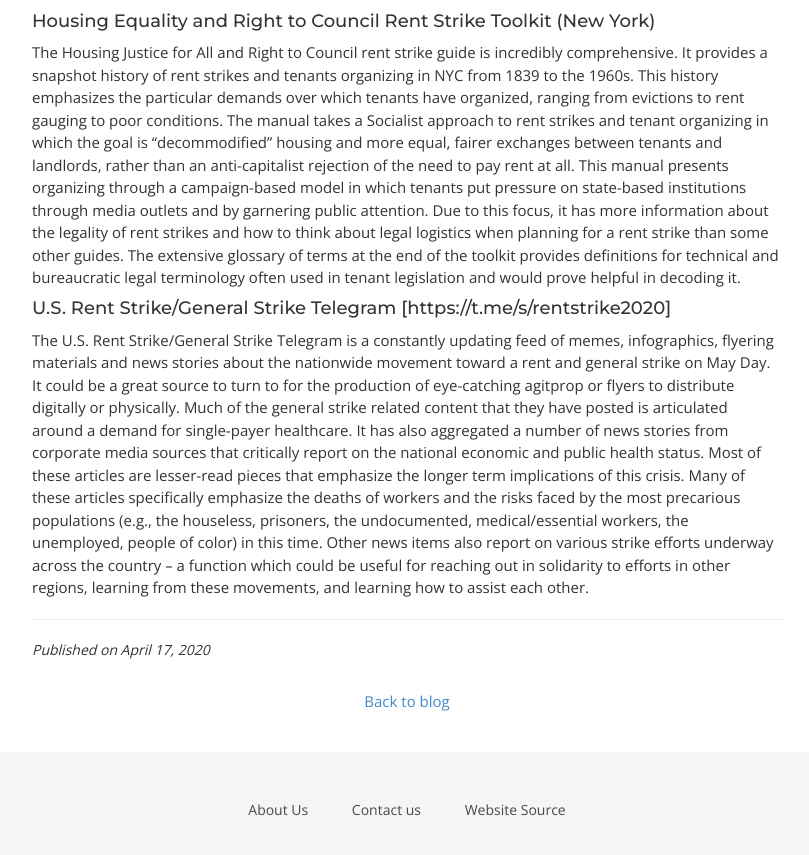
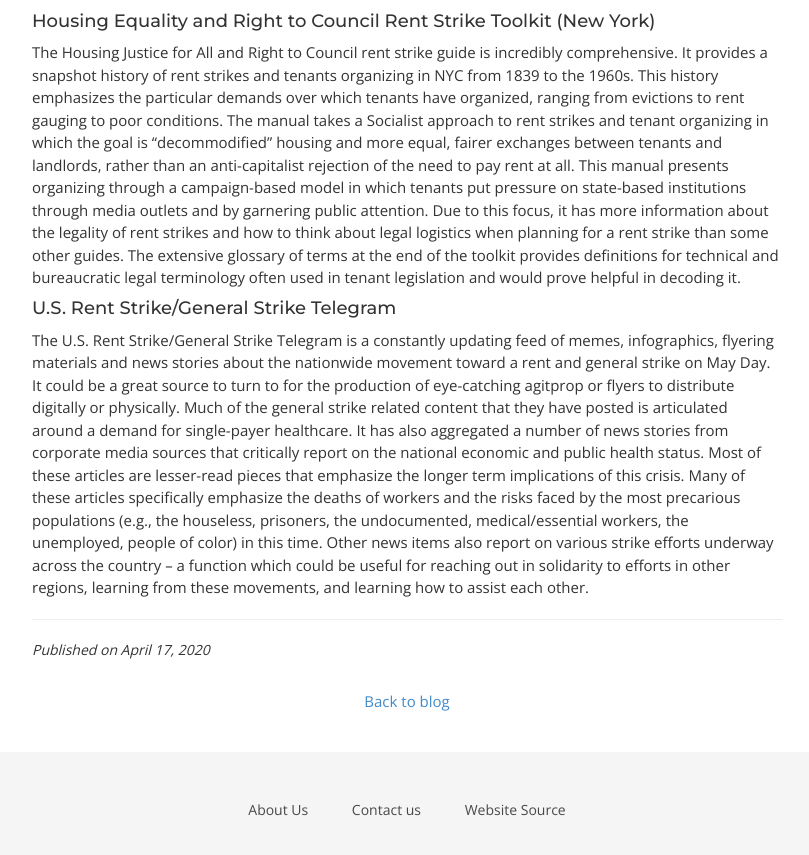
Before and after one commit to MACCNYC/maccnyc.github.io, a Jekyll site: the page built from _posts/2020-04-17-RentStrikeToolkits.md, in a window 1280 px wide and 900 px high, scrolled down 1202 px. Shown: the top 855 px of the window, without its empty margins (233-1042 px from the left). Built offline with Jekyll 4.4.1, drawn with Linux system fonts in a browser that asks for light colours; some web fonts are replaced; our own code applies the rules of GitHub Pages for plain Markdown files; some of the changed lines change nothing that is shown.

Commit message:
Update 2020-04-17-RentStrikeToolkits.md

```diff
--- a/_posts/2020-04-17-RentStrikeToolkits.md
+++ b/_posts/2020-04-17-RentStrikeToolkits.md
@@ -12,6 +12,7 @@
 # Rent Strike and Tenant Council Toolkits: An Overview
 
 
+
 #### “Why and How to Go On Rent Strike” – Montreal Counter Info FAQ:
 
 Unlike most toolkits, this FAQ doesn’t assume that the reasons to go on rent strike will be obvious to you or to your
@@ -20,6 +21,7 @@
 have costs to cover?” This FAQ will prepare you for discussions on the basic goals of a rent strike (in this case pressuring
 the government to institute a rent freeze), why it needs to be a collective direct action, and what the first steps might
 look like. Additional resources like sample letters for landlords can be found at Montreal Counter Info.
+
 
 
 
@@ -35,6 +37,7 @@
 
 
 
+
 #### Autonomous Tenants’ Union (Chicago) – COVID-19 Tenant Organizing Toolkit
 
 The Autonomous Tenants’ Union approaches housing from a bottom-up, libertarian socialist perspective in Chicago. Along with
@@ -45,6 +48,7 @@
 specific building maintenance. Resources and templates, then, are landlord and tenant focused and tailored to these types of
 demands. Oriented towards forcing landlords to deal with tenants as a collective rather than as vulnerable individual renters
 and useful for building longer term structures beyond 2020 rent strikes.
+
 
 
 
@@ -64,6 +68,7 @@
 
 
 
+
 #### Housing Equality and Right to Council Rent Strike Toolkit (New York)
 
 The Housing Justice for All and Right to Council rent strike guide is incredibly comprehensive. It provides a snapshot history
@@ -79,7 +84,8 @@
 
 
 
-#### U.S. Rent Strike/General Strike Telegram [https://t.me/s/rentstrike2020]
+
+#### U.S. Rent Strike/General Strike Telegram
 
 The U.S. Rent Strike/General Strike Telegram is a constantly updating feed of memes, infographics, flyering materials and news
 stories about the nationwide movement toward a rent and general strike on May Day. It could be a great source to turn to for
```
